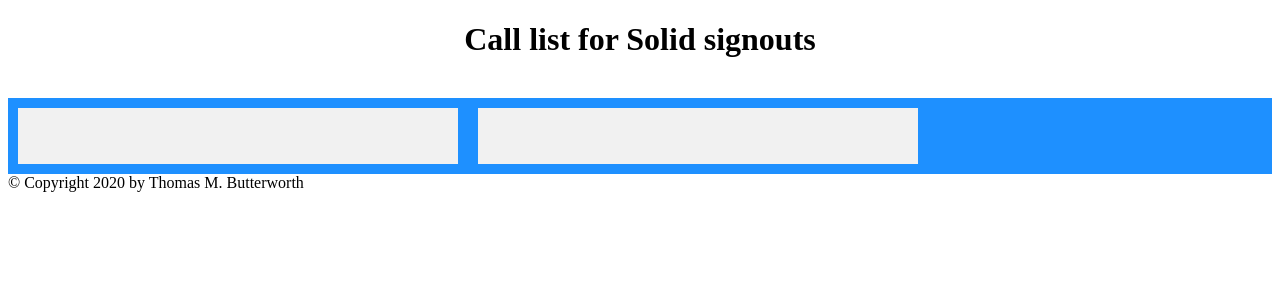
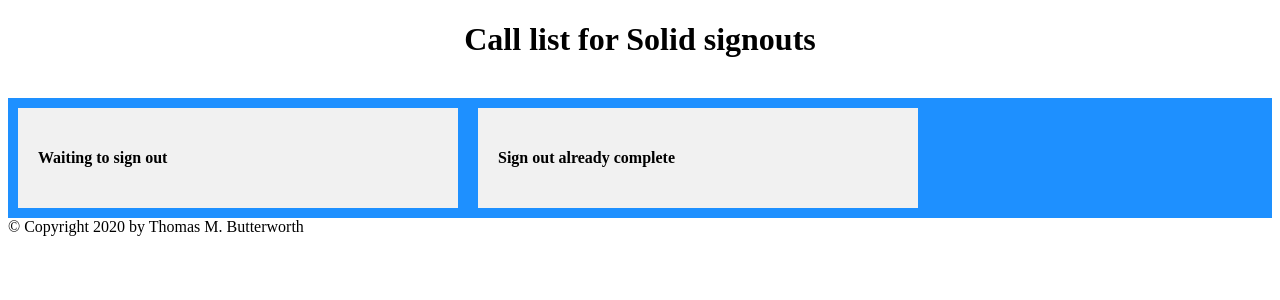
Before and after one commit to rosenbergdm/signout, a Flask app: page /nightfloat in a window 1280 px wide. Shown: the top 300 px of the page. Run offline with Flask 2, Linux system fonts and the light colour scheme; data that the repository does not hold is empty; parts of the project's set-up code (start-up, migrations or seed data) failed here and were passed over; some libraries are stand-ins or nearby versions.

Commit message:
updated to add column headings to the nightfloat page

```diff
--- a/templates/nightfloat.html
+++ b/templates/nightfloat.html
@@ -8,6 +8,7 @@
 <center><h1>Call list for {{ type }} signouts</h1></center></br>
 <div class="flex-container">
   <div class="waitinglist" style="flex: 0 0 400px">
+	  <h4>Waiting to sign out</h4>
     <ul>
       {% for intern in waiting_interns %}
       <li>{{ intern.intern_name }} - ({{ intern.name }})
@@ -20,6 +21,7 @@
     </ul>
   </div>
   <div class="completelist" style="flex: 0 0 400px">
+	  <h4>Sign out already complete</h4>
     <ul>
       {% for intern in completed_interns %}
       <li>{{ intern.intern_name }} - ({{ intern.name }})
```
